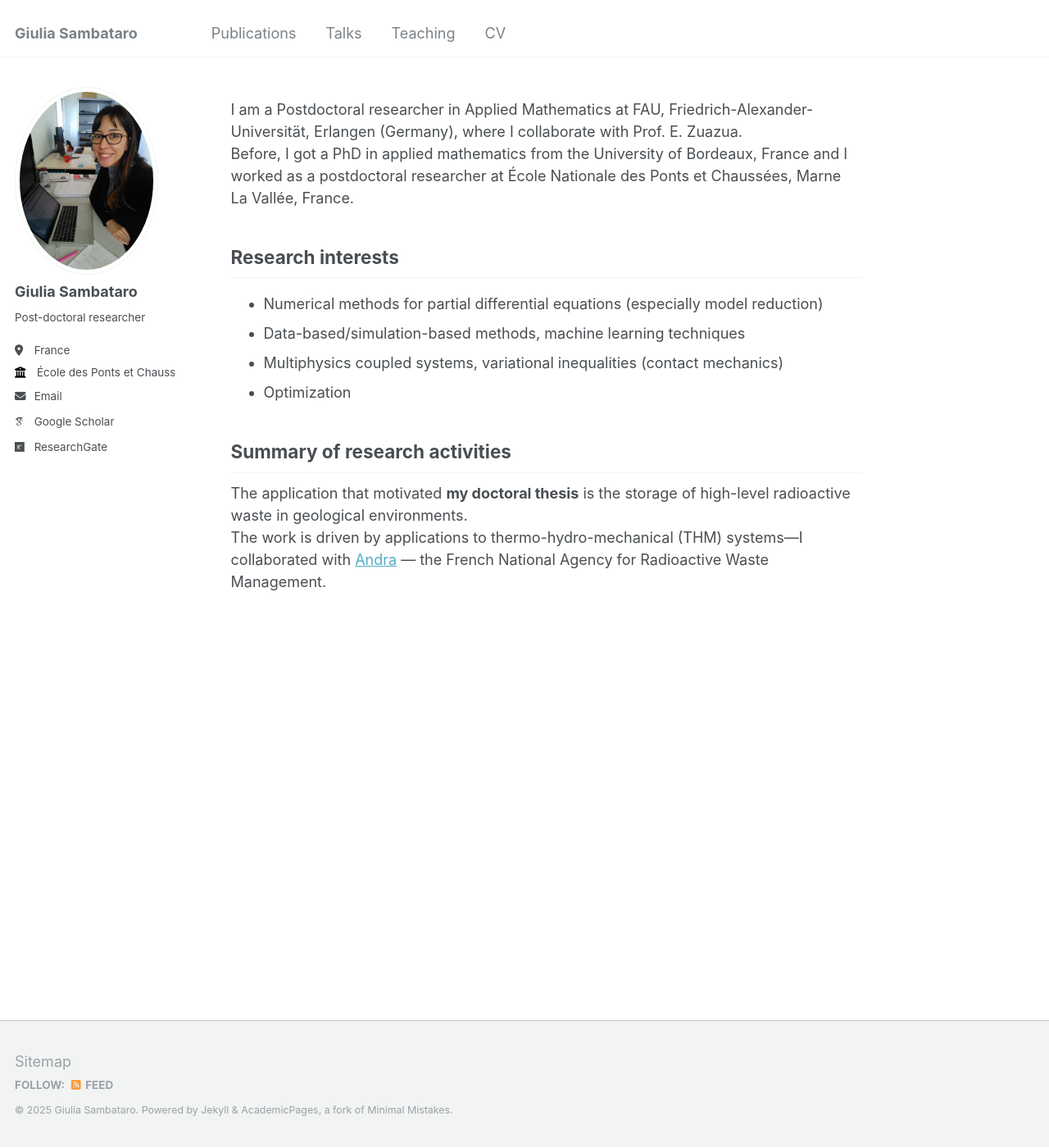
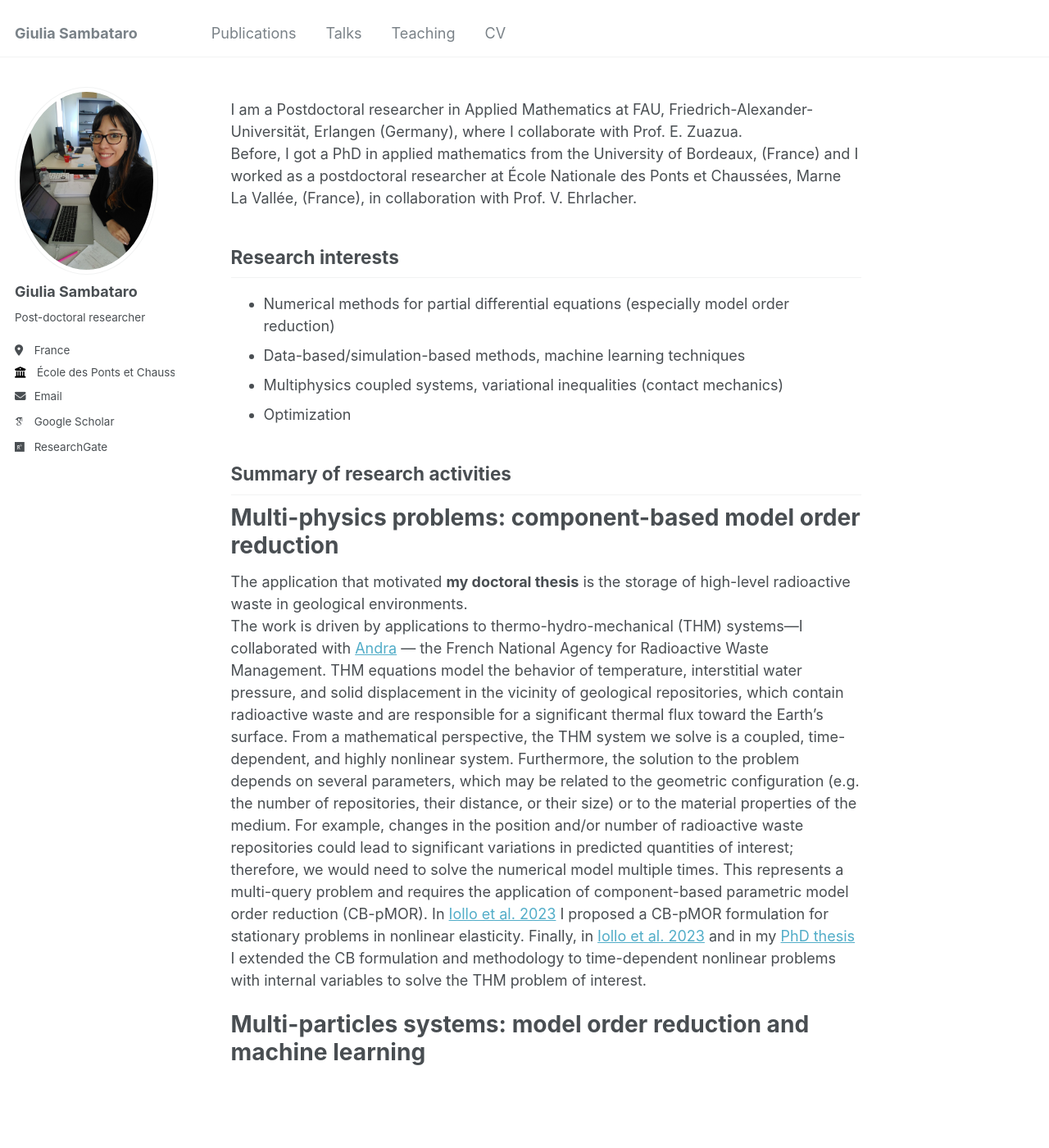
Before and after one commit to gsambata/gsambata.github.io, a Jekyll site: the page built from _pages/about.md, in a window 1280 px wide and 1400 px high. Shown: the whole window at 82% size. Built offline with Jekyll 4.4.1, drawn with Linux system fonts in a browser that asks for light colours; some web fonts are replaced.

Commit message:
paragraph 1

```diff
--- a/_pages/about.md
+++ b/_pages/about.md
@@ -7,11 +7,11 @@ redirect_from:
   - /about.html
 ---
 I am a Postdoctoral researcher in Applied Mathematics at FAU, Friedrich-Alexander-Universität, Erlangen (Germany), where I collaborate with Prof. E. Zuazua.\
-Before, I got a PhD in applied mathematics from the University of Bordeaux, France and I worked as a postdoctoral researcher at École Nationale des Ponts et Chaussées, Marne La Vallée, France.
+Before, I got a PhD in applied mathematics from the University of Bordeaux, (France) and I worked as a postdoctoral researcher at École Nationale des Ponts et Chaussées, Marne La Vallée, (France), in collaboration with Prof. V. Ehrlacher.
 
 ## Research interests
 <ul>
-<li> Numerical methods for partial differential equations (especially model reduction) </li>
+<li> Numerical methods for partial differential equations (especially model order reduction) </li>
 <li>Data-based/simulation-based methods, machine learning techniques </li>
 <li>Multiphysics coupled systems, variational inequalities (contact mechanics) </li>
 <li>Optimization </li>
@@ -21,12 +21,18 @@ Before, I got a PhD in applied mathematics from the University of Bordeaux, Fran
 <!-- Questo è un commento e non verrà visualizzato nella pagina -->
 
 ## Summary of research activities
-
+# Multi-physics problems: component-based model order reduction
 The application that motivated **my doctoral thesis** is the storage of high-level radioactive waste in geological environments.
 The work is driven by applications to thermo-hydro-mechanical (THM) systems---I collaborated with [Andra](https://www.andra.fr)
 --- the French National Agency for Radioactive Waste Management.
+THM equations model the behavior of temperature, interstitial water pressure, and solid displacement in the vicinity of geological repositories, which contain radioactive waste and are responsible for a significant thermal flux toward the Earth's surface.
+From a mathematical perspective, the THM system we solve is a coupled, time-dependent, and highly nonlinear system. Furthermore, the solution to the problem depends on several parameters, which may be related to the geometric configuration (e.g. the number of repositories, their distance, or their size) or to the material properties of the medium.
+For example, changes in the position and/or number of radioactive waste repositories could lead to significant variations in predicted quantities of interest; therefore, we would need to solve the numerical model multiple times.
+This represents a multi-query problem and requires the application of component-based parametric model order reduction (CB-pMOR).
+In [Iollo et al. 2023](https://www.sciencedirect.com/science/article/pii/S0045782522007423) I proposed a CB-pMOR formulation for stationary problems in nonlinear elasticity.
+Finally, in [Iollo et al. 2023](https://www.scipedia.com/wd/images/d/d9/Draft_Sanchez_Pinedo_755799274pap_193.pdf) and in my [PhD thesis](https://theses.hal.science/tel-04006932/document) I extended the CB formulation and methodology to time-dependent nonlinear problems with internal variables to solve the THM problem of interest.
 
-
+# Multi-particles systems: model order reduction and machine learning
 
 <!--\[ a^2 + b^2 = c^2 \]
 
```
